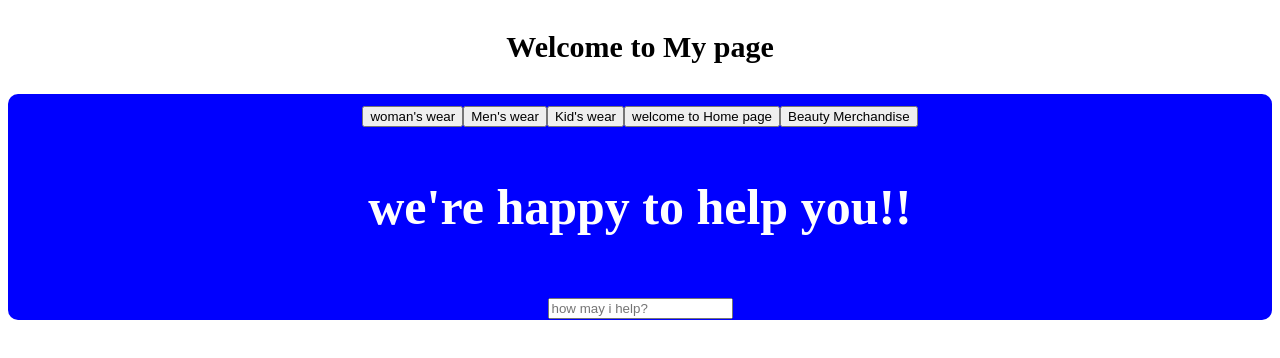
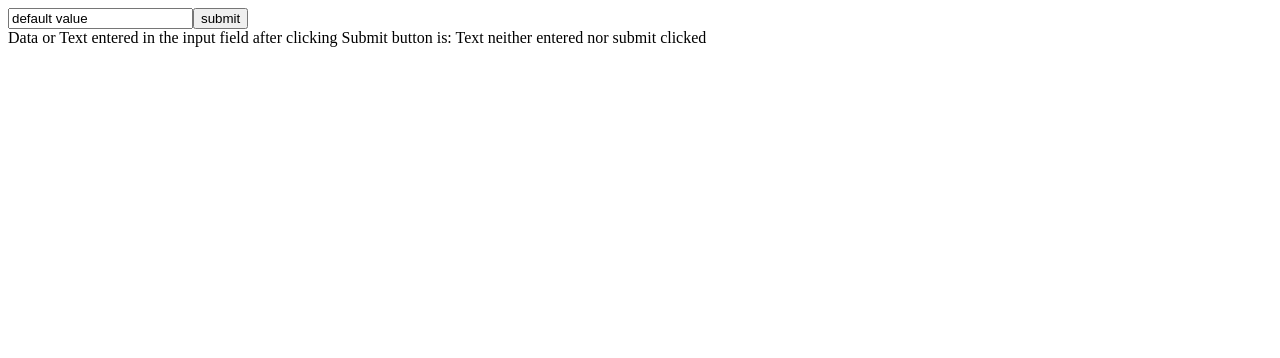
Before and after one commit to Reddy0724/my-app, a React (Create React App) app: page / in a window 1280 px wide. Shown: the top 358 px of the page. Built offline with nearby package versions, Linux system fonts and the light colour scheme.

Commit message:
Input and button handler learnings

```diff
--- a/src/App.js
+++ /dev/null
@@ -1,51 +0,0 @@
-import './App.css';
-
-function Button(){
-  return(
-    <div className='buttons'>
-      <div >
-      <button>
-     woman's wear
-      </button>
-      <button>
-        Men's wear
-      </button>
-      <button>
-        Kid's wear
-        </button>
-      <button>
-      welcome to Home page
-      </button>
-      <button>
-        Beauty Merchandise
-      </button>
-      <p className="para">we're happy to help you!!</p>
-
-
-      </div>
-
-
-      <input placeholder="how may i help?"></input>
-      </div>
-
-
-
-
-  )
-
-}
-
-function App() {
-
-  return (
-    <div className="App">
-        <p>
-         Welcome to My page
-        </p>
-        < Button/>
-     </div>
-
-  );
-}
-
-export default App;
--- /dev/null
+++ b/src/Main.js
@@ -0,0 +1,33 @@
+import React,{useState}  from 'react';
+
+const Main = () => {
+    // const [showText, setShowText] = useState(false);
+    const [inputField, setInputField] = useState('default value');
+    const [showTextOnClick, setShowTextOnClick] = useState('Text neither entered nor submit clicked');
+    const handleButtonClick = () =>{
+        setShowTextOnClick(inputField);
+    }
+
+    const inputChangeHandler = (event)=>{
+        console.log(event.target.name, event.target.value)
+        setInputField(event.target.value)
+    }
+
+    return (
+        <div>
+            <input
+                name='inputField'
+                value={inputField}
+                onChange={inputChangeHandler}
+            />
+            <button onClick={handleButtonClick}> submit </button>
+            <div>
+            {/* {showText && "I found a pair for you"} */}
+            <label>Data or Text entered in the input field after clicking Submit button is: </label>
+            {showTextOnClick}
+            </div>
+        </div>
+    )
+}
+
+export default Main;
--- a/src/index.js
+++ b/src/index.js
@@ -1,12 +1,12 @@
 import React from 'react';
 import ReactDOM from 'react-dom/client';
-import App from './App';
+import Main from './Main';
 
 
 
 const root = ReactDOM.createRoot(document.getElementById('root'));
 root.render(
   <React.StrictMode>
-    <App />
+    <Main />
   </React.StrictMode>
 );
```
